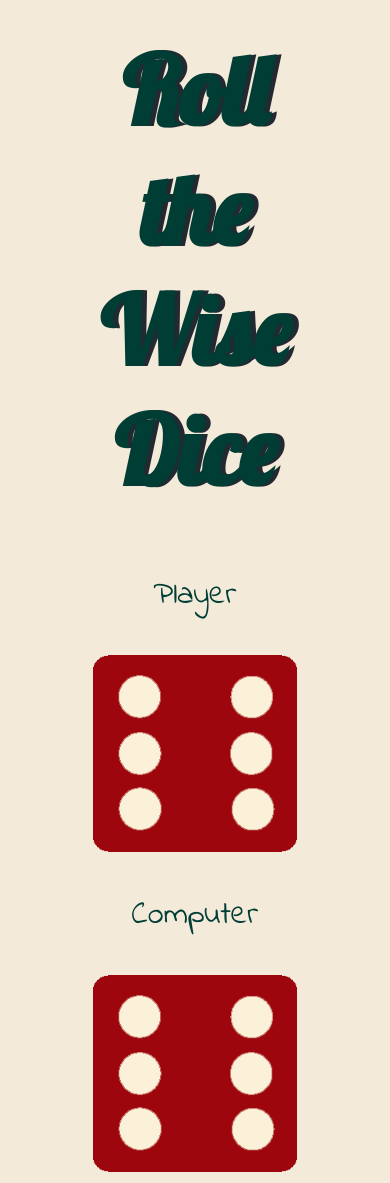
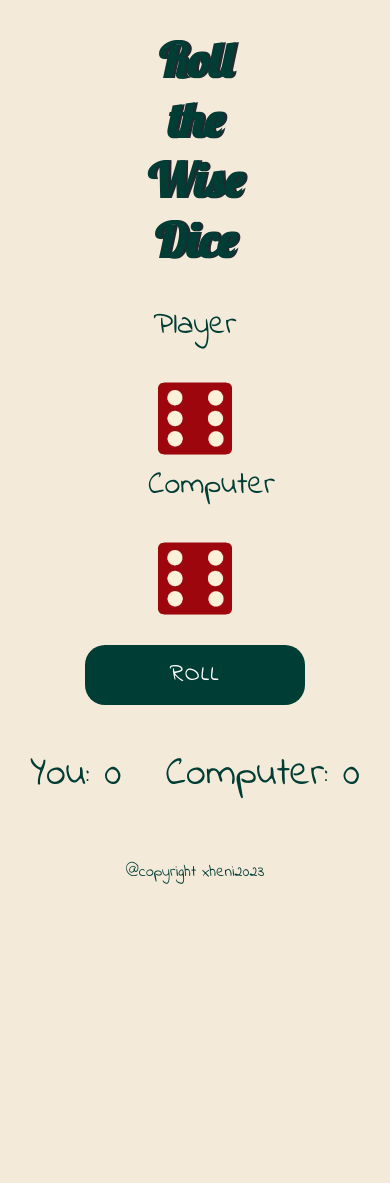
Before and after one commit to Xh3ni/wise-dice, a plain HTML site: page index.html in a window 390 px wide. Shown: the top 1183 px of the page. After the commit the page ends 900 px from the top, so only its background shows below. Drawn offline with Linux system fonts and the light colour scheme.

Commit message:
Adding media query for medium and small screens

```diff
--- a/assets/css/style.css
+++ b/assets/css/style.css
@@ -88,3 +88,25 @@ footer {
     font-family: 'Indie Flower', cursive;
 
 }
+
+/* Media query */
+/* For medium and small screens */
+@media screen and (max-width: 753px){
+    .container {
+        width: 50%;
+    }
+    .dice {
+        width: 50%;
+        margin-top: -30px;
+
+    }
+
+    h1 {
+        text-shadow: 3px 0 #232931;
+        font-size: 3rem;
+    }
+
+    footer p {
+        font-size: 100%;
+    }
+}
```
